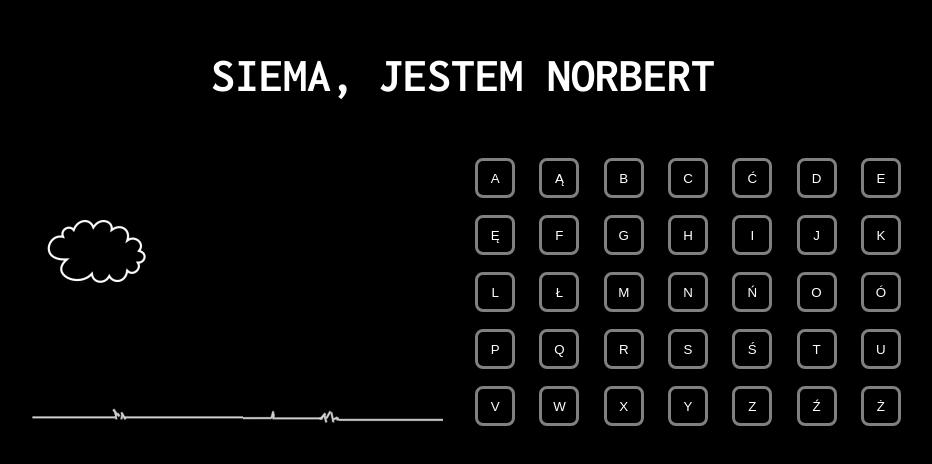
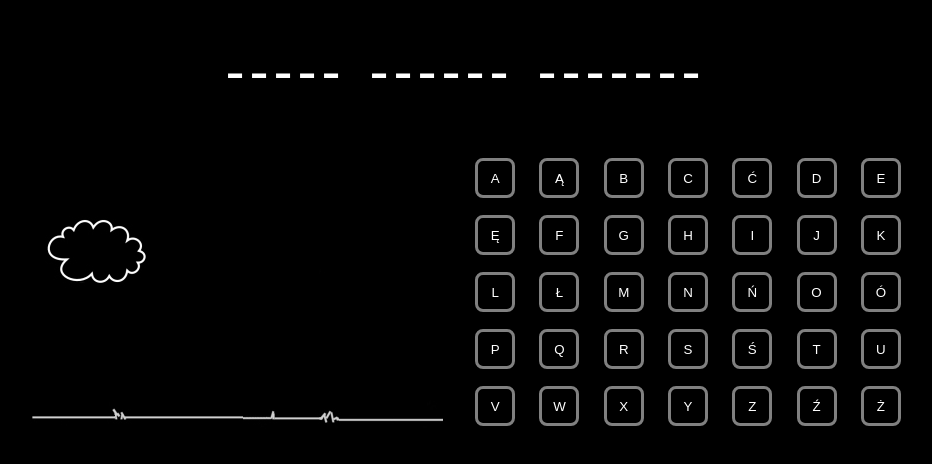
Before and after one commit to Kurzawskyy/hangman, a website built with webpack: page public/index.html in a window 1280 px wide. Shown: the part 158-622 px from the top of the page, without its empty margins (177-1109 px from the left). Built offline with nearby package versions, Linux system fonts and the light colour scheme.

Commit message:
initialize sentence display

```diff
--- a/public/index.html
+++ b/public/index.html
@@ -11,7 +11,7 @@
 <body>
     <div class="main-wrapper">
         <div class="main-inner-wrapper">
-            <h1 class="sentence-display">Siema, jestem Norbert</h1>
+            <h1 id="sentence-display" class="sentence-display"></h1>
 
             <div class="panel-wrapper">
                 <div class="panel-column is-centered">
--- /dev/null
+++ b/src/components/display.js
@@ -0,0 +1,11 @@
+export class Display {
+    constructor(baseSentence) {
+        this.sentenceDisplay = document.getElementById("sentence-display");
+        this.baseSentence = baseSentence;
+        this.sentenceDisplay.innerText = this.hideCharacters();
+    }
+
+    hideCharacters() {
+        return this.baseSentence.split('').map((letter) => letter === ' ' ? letter : '-').join('');
+    }
+}
--- a/src/index.js
+++ b/src/index.js
@@ -1,4 +1,7 @@
 import './styles/main.scss';
 import { Keyboard } from './components/keyboard';
+import { Display } from './components/display';
 
 new Keyboard();
+const tempSentence = 'cześć jestem norbert'
+new Display(tempSentence);
```
